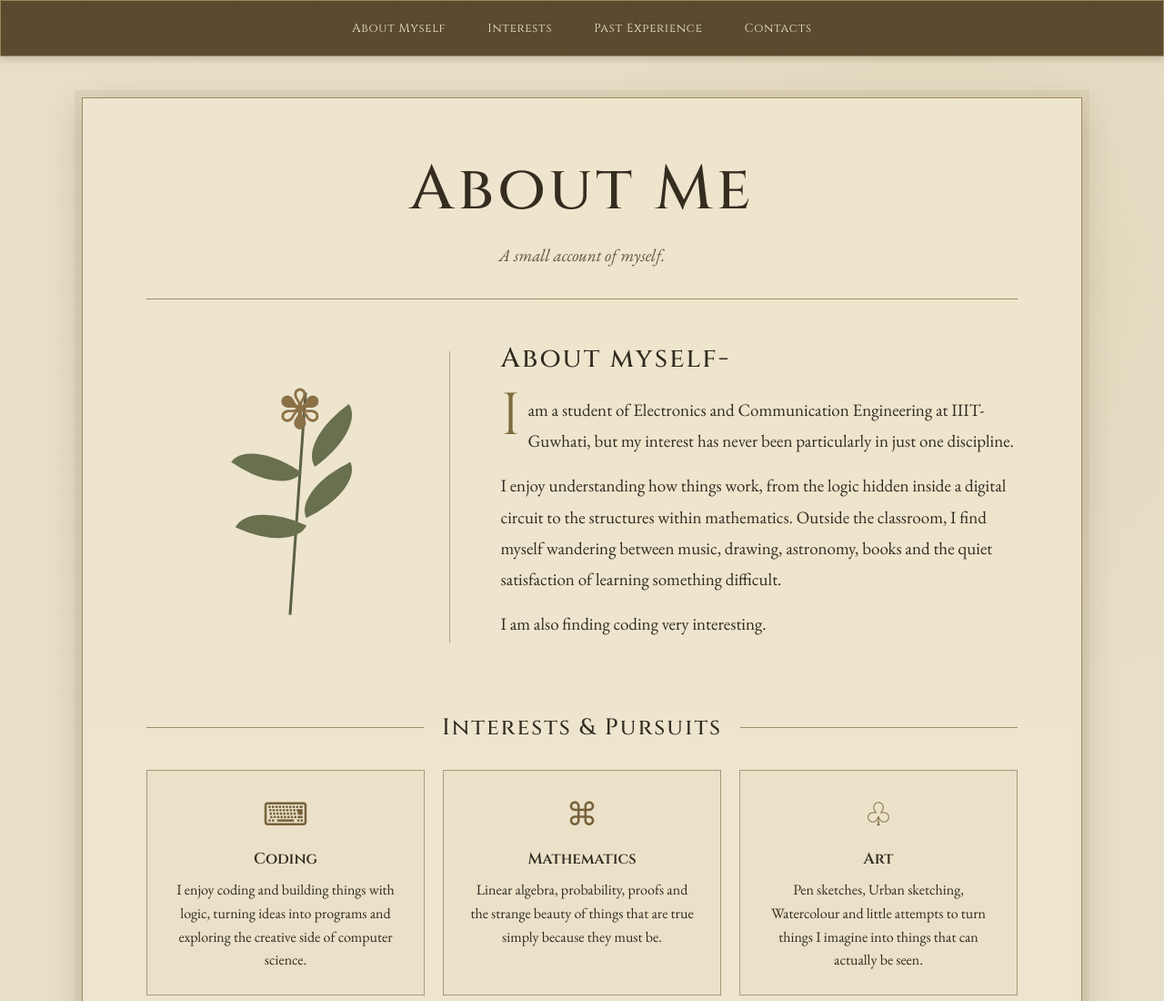
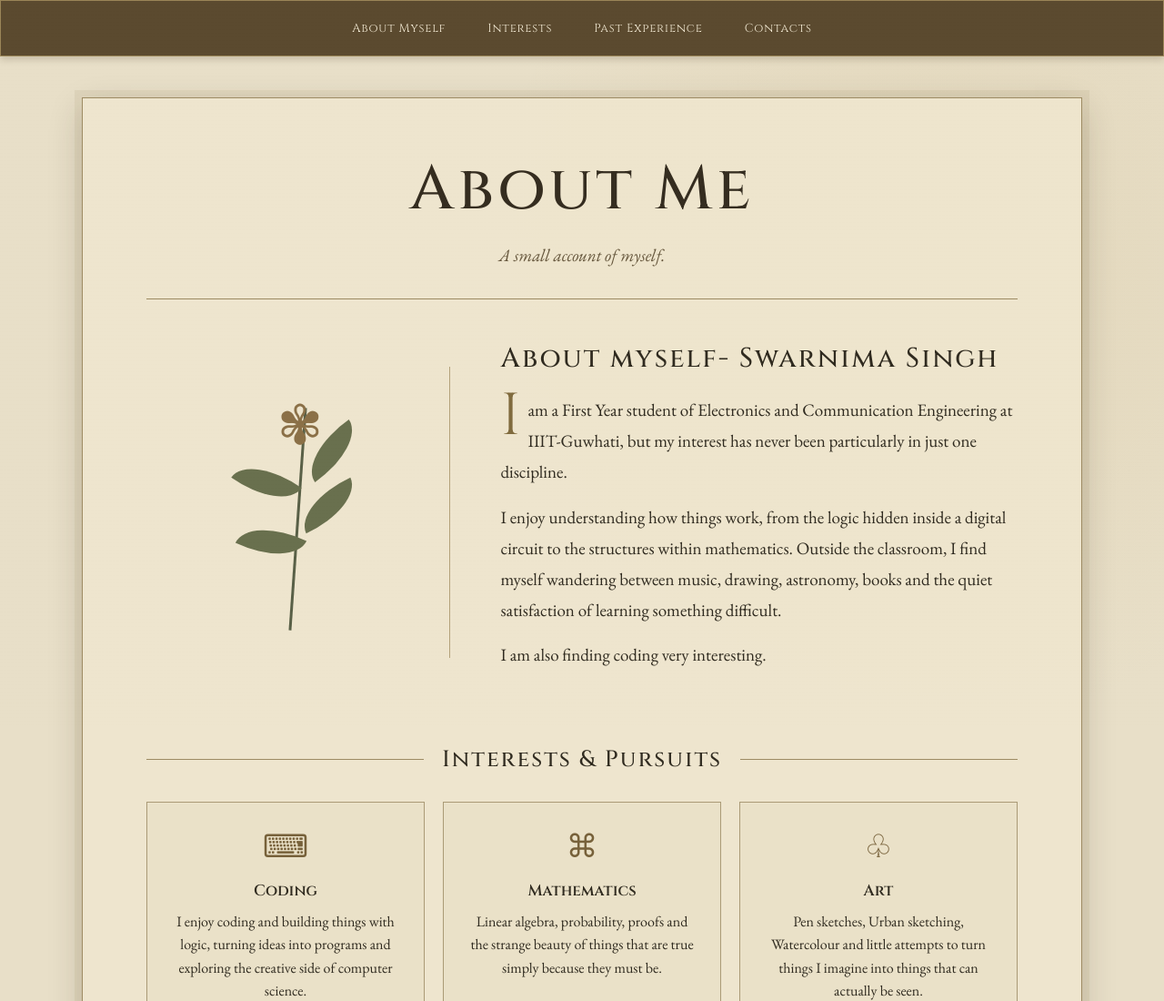
Before and after one commit to SwarnimaSeq1/About-Me-HTML-page, a plain HTML site: page index.html in a window 1280 px wide. Shown: the top 1100 px of the page at 91% size. Drawn offline with nearby package versions, Linux system fonts and the light colour scheme.

Commit message:
Restore and update index.html structure

```diff
--- a/index.html
+++ b/index.html
@@ -559,10 +559,10 @@ html {
         </div>
 
         <div class="intro-text">
-            <h2>About myself-</h2>
+            <h2>About myself- Swarnima Singh</h2>
 
             <p class="dropcap">
-                I am a student of Electronics and Communication Engineering at IIIT-Guwhati, but my interest
+                I am a First Year student of Electronics and Communication Engineering at IIIT-Guwhati, but my interest
                 has never been particularly in just one
                 discipline.
             </p>
```
